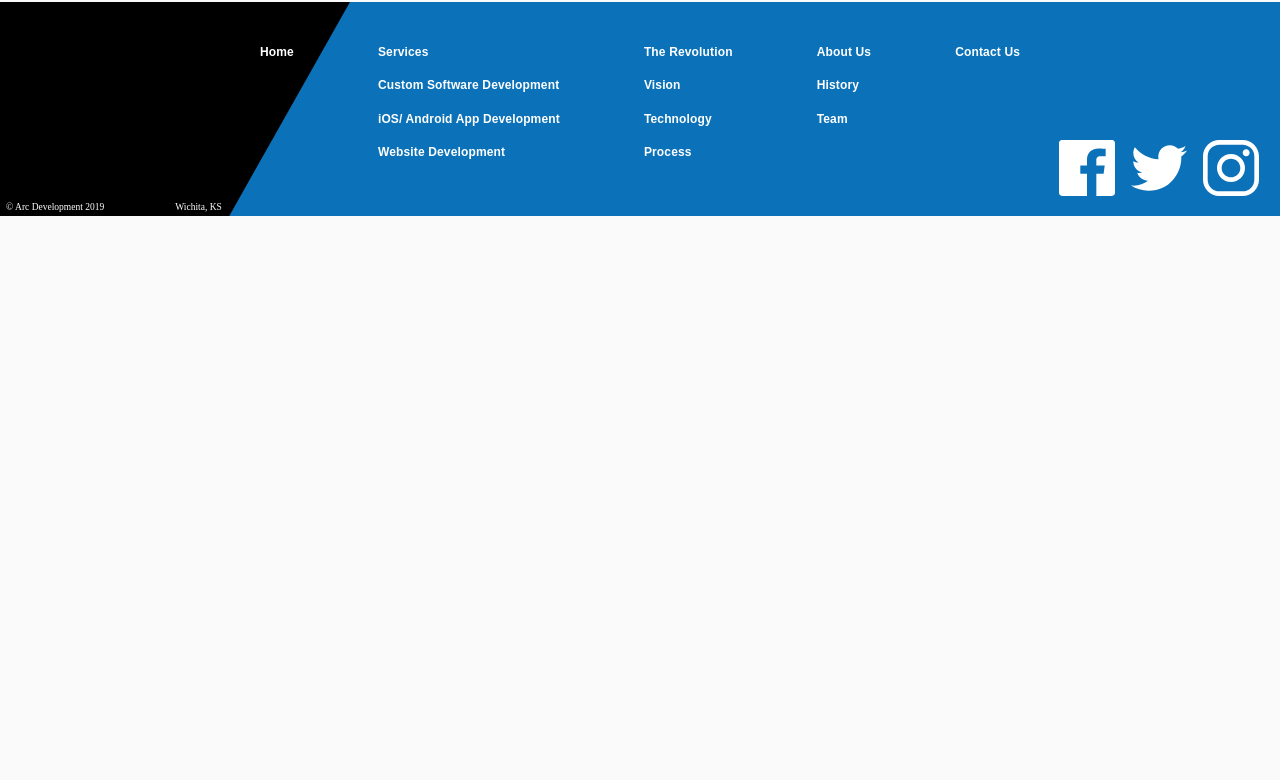
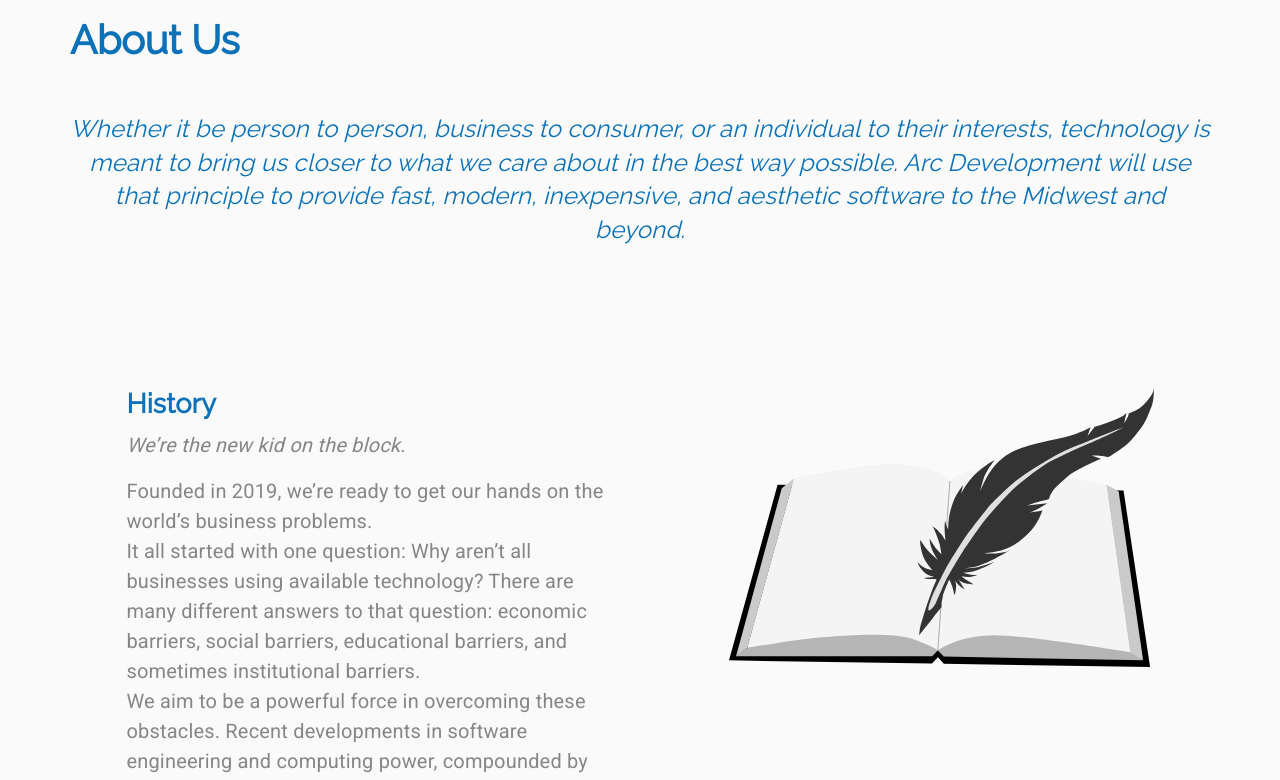
Before and after one commit to aiyeola/arc-development, a React (Create React App) app: page /about in a window 1280 px wide. Shown: the part 128-908 px from the top of the page. Before the commit the page ends 800 px from the top, so only its background shows below. Built offline with nearby package versions, Linux system fonts and the light colour scheme.

Commit message:
ft(About Page): about page
- responsive

```diff
--- /dev/null
+++ b/src/components/AboutPage/index.js
@@ -0,0 +1,276 @@
+import React from 'react';
+import { makeStyles, useTheme } from '@material-ui/styles';
+import Grid from '@material-ui/core/Grid';
+import Typography from '@material-ui/core/Typography';
+import Avatar from '@material-ui/core/Avatar';
+import useMediaQuery from '@material-ui/core/useMediaQuery';
+import Hidden from '@material-ui/core/Hidden';
+
+import history from '../../assets/history.svg';
+import profile from '../../assets/founder.jpg';
+import yearbook from '../../assets/yearbook.svg';
+import puppy from '../../assets/puppy.svg';
+import CallToAction from '../ui/CallToAction';
+
+const useStyles = makeStyles((theme) => ({
+  missionStatement: {
+    fontStyle: 'italic',
+    fontWeight: 300,
+    fontSize: '1.5rem',
+    maxWidth: '50em',
+    lineHeight: 1.4,
+  },
+  rowContainer: {
+    padding: '0 5em',
+    [theme.breakpoints.down('sm')]: {
+      padding: '0 1.5em',
+    },
+  },
+  avatar: {
+    height: '25em',
+    width: '25em',
+    [theme.breakpoints.down('sm')]: {
+      height: '20em',
+      width: ' 20em',
+      maxHeight: 300,
+      maxWidth: 300,
+    },
+  },
+}));
+
+function About({ setValue }) {
+  const classes = useStyles();
+  const theme = useTheme();
+  const matchesMD = useMediaQuery(theme.breakpoints.down('md'));
+
+  return (
+    <Grid container direction="column">
+      <Grid
+        item
+        className={classes.rowContainer}
+        style={{ marginTop: matchesMD ? '1em' : '2em' }}
+      >
+        <Typography variant="h2" align={matchesMD ? 'center' : undefined}>
+          About Us
+        </Typography>
+      </Grid>
+      <Grid
+        item
+        container
+        justify="center"
+        className={classes.rowContainer}
+        style={{ marginTop: '3em' }}
+      >
+        <Typography
+          variant="h4"
+          align="center"
+          className={classes.missionStatement}
+        >
+          Whether it be person to person, business to consumer, or an individual
+          to their interests, technology is meant to bring us closer to what we
+          care about in the best way possible. Arc Development will use that
+          principle to provide fast, modern, inexpensive, and aesthetic software
+          to the Midwest and beyond.
+        </Typography>
+      </Grid>
+
+      <Grid
+        item
+        container
+        direction={matchesMD ? 'column' : 'row'}
+        alignItems={matchesMD ? 'center' : undefined}
+        className={classes.rowContainer}
+        justify="space-around"
+        style={{ marginTop: '10em', marginBottom: '10em' }}
+      >
+        <Grid item>
+          <Grid
+            item
+            container
+            direction="column"
+            lg
+            style={{ maxWidth: '35em' }}
+          >
+            <Grid item>
+              <Typography
+                variant="h4"
+                align={matchesMD ? 'center' : undefined}
+                gutterBottom
+              >
+                History
+              </Typography>
+            </Grid>
+            <Grid item>
+              <Typography
+                variant="body1"
+                paragraph
+                align={matchesMD ? 'center' : undefined}
+                style={{
+                  fontWeight: 300,
+                  fontStyle: 'italic',
+                }}
+              >
+                We’re the new kid on the block.
+              </Typography>
+              <Typography
+                variant="body1"
+                align={matchesMD ? 'center' : undefined}
+              >
+                Founded in 2019, we’re ready to get our hands on the world’s
+                business problems.
+              </Typography>
+              <Typography
+                variant="body1"
+                align={matchesMD ? 'center' : undefined}
+              >
+                It all started with one question: Why aren’t all businesses
+                using available technology? There are many different answers to
+                that question: economic barriers, social barriers, educational
+                barriers, and sometimes institutional barriers.
+              </Typography>
+              <Typography
+                variant="body1"
+                align={matchesMD ? 'center' : undefined}
+              >
+                We aim to be a powerful force in overcoming these obstacles.
+                Recent developments in software engineering and computing power,
+                compounded by the proliferation of smart phones, has opened up
+                infinite worlds of possibility. Things that have always been
+                done by hand can now be done digitally and automatically, and
+                completely new methods of interaction are created daily. Taking
+                full advantage of these advancements is the name of the game.
+              </Typography>
+              <Typography
+                variant="body1"
+                align={matchesMD ? 'center' : undefined}
+              >
+                All this change can be a lot to keep up with, and that’s where
+                we come in.
+              </Typography>
+            </Grid>
+          </Grid>
+        </Grid>
+
+        <Grid item>
+          <Grid item container justify="center" lg>
+            <img
+              src={history}
+              alt="quill pen sitting on top of book"
+              style={{
+                maxHeight: '20em',
+                maxWidth: matchesMD ? 300 : undefined,
+              }}
+            />
+          </Grid>
+        </Grid>
+      </Grid>
+
+      <Grid
+        item
+        container
+        direction="column"
+        alignItems="center"
+        className={classes.rowContainer}
+        style={{ marginBottom: '15em' }}
+      >
+        <Grid item>
+          <Typography align="center" variant="h4" gutterBottom>
+            Team
+          </Typography>
+        </Grid>
+        <Grid item>
+          <Typography variant="body1" paragraph align="center">
+            Zachary Reece, Founder
+          </Typography>
+          <Typography variant="body1" paragraph align="center">
+            I started coding when I was 9 years old.
+          </Typography>
+        </Grid>
+        <Grid item>
+          <Avatar src={profile} alt="founder" className={classes.avatar} />
+        </Grid>
+
+        <Grid item container justify={matchesMD ? 'center' : undefined}>
+          <Hidden lgUp>
+            <Grid item lg style={{ maxWidth: '45em', padding: '1.25em' }}>
+              <Typography variant="body1" paragraph align="center">
+                I taught myself basic coding from a library book in third grade,
+                and ever since then my passion has solely been set on learning —
+                learning about computers, learning mathematics and philosophy,
+                studying design, always just learning.
+              </Typography>
+              <Typography variant="body1" paragraph align="center">
+                Now I’m ready to apply everything I’ve learned, and to help
+                others with the intuition I have developed.
+              </Typography>
+            </Grid>
+          </Hidden>
+
+          <Grid
+            item
+            container
+            direction="column"
+            lg
+            alignItems={matchesMD ? 'center' : undefined}
+            style={{ marginBottom: matchesMD ? '2.5em' : 0 }}
+          >
+            <Grid item>
+              <img
+                style={{ maxWidth: matchesMD ? 300 : undefined }}
+                src={yearbook}
+                alt="yearbook page about founder"
+              />
+            </Grid>
+            <Grid item>
+              <Typography variant="caption">
+                a page from my sophomore year book
+              </Typography>
+            </Grid>
+          </Grid>
+
+          <Hidden mdDown>
+            <Grid item lg style={{ maxWidth: '45em', padding: '1.25em' }}>
+              <Typography variant="body1" paragraph align="center">
+                I taught myself basic coding from a library book in third grade,
+                and ever since then my passion has solely been set on learning —
+                learning about computers, learning mathematics and philosophy,
+                studying design, always just learning.
+              </Typography>
+              <Typography variant="body1" paragraph align="center">
+                Now I’m ready to apply everything I’ve learned, and to help
+                others with the intuition I have developed.
+              </Typography>
+            </Grid>
+          </Hidden>
+
+          <Grid
+            item
+            container
+            direction="column"
+            lg
+            alignItems={matchesMD ? 'center' : 'flex-end'}
+          >
+            <Grid item>
+              <img
+                style={{ maxWidth: matchesMD ? 300 : undefined }}
+                src={puppy}
+                alt="grey spotted puppy"
+              />
+            </Grid>
+            <Grid item>
+              <Typography variant="caption">
+                my miniature dapple dachshund, Sterling
+              </Typography>
+            </Grid>
+          </Grid>
+        </Grid>
+      </Grid>
+
+      <Grid item>
+        <CallToAction setValue={setValue} />
+      </Grid>
+    </Grid>
+  );
+}
+
+export default About;
--- a/src/components/App.js
+++ b/src/components/App.js
@@ -11,6 +11,7 @@
 import MobileApps from '../components/Services/MobileApps';
 import Websites from '../components/Services/Websites';
 import Revolution from '../components/RevolutionPage';
+import About from '../components/AboutPage';
 
 function App() {
   const [selectedIndex, setSelectedIndex] = useState(0);
@@ -84,11 +85,13 @@
           <Route
             exact
             path="/revolution"
-            render={(props) => (
-              <Revolution {...props} setSelectedIndex={setSelectedIndex} />
-            )}
+            render={(props) => <Revolution {...props} setValue={setValue} />}
           />
-          <Route exact path="/about" component={() => <div>About US</div>} />
+          <Route
+            exact
+            path="/about"
+            component={(props) => <About {...props} setValue={setValue} />}
+          />
           <Route
             exact
             path="/contact"
--- a/src/components/ui/Theme.js
+++ b/src/components/ui/Theme.js
@@ -68,6 +68,11 @@
       color: 'white',
       fontWeight: 300,
     },
+    caption: {
+      fontSize: '1rem',
+      fontWeight: 300,
+      color: arcGrey,
+    },
     learnButton: {
       borderColor: arcBlue,
       color: arcBlue,
```
